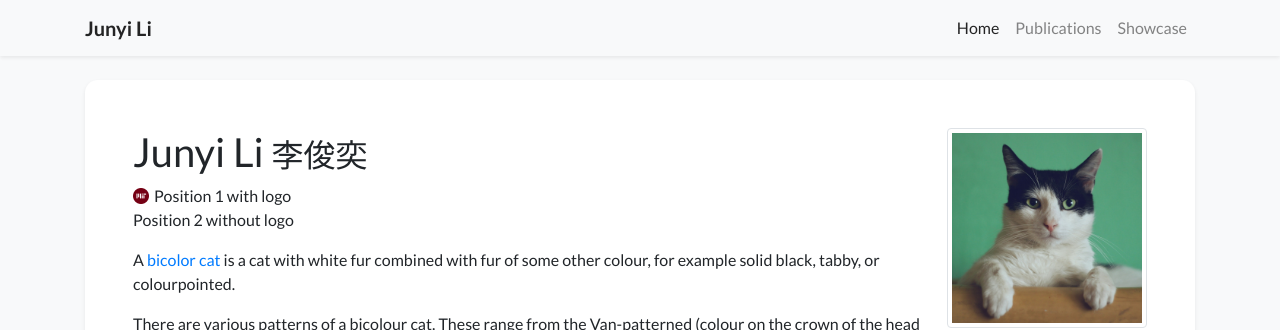
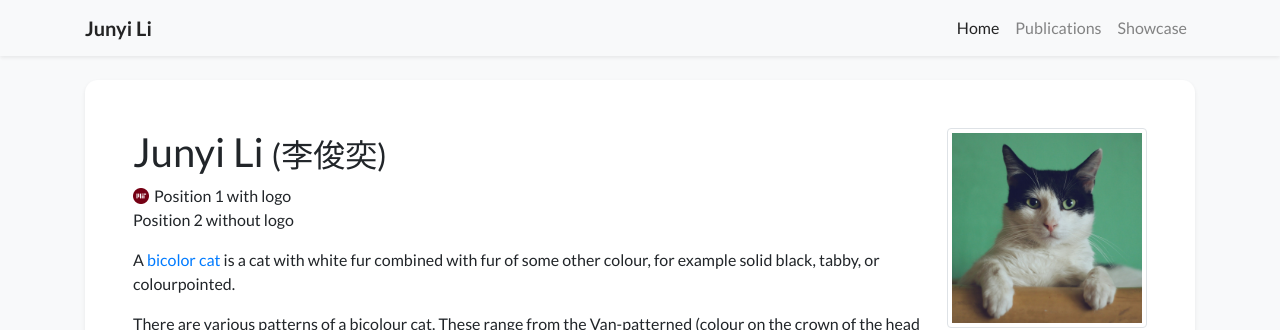
Before and after one commit to ProvenceStar/provencestar.github.io, a Jekyll site: the page built from index.html, in a window 1280 px wide and 900 px high. Shown: the top 330 px of the window. Built offline with Jekyll 4.4.1, drawn with Linux system fonts in a browser that asks for light colours; nearby versions of some CDN libraries; a style sheet for code colours, icons or effects is not loaded.

```diff
--- a/_data/profile.yml
+++ b/_data/profile.yml
@@ -1,9 +1,9 @@
 primary_name: "Junyi Li"
-secondary_name: "李俊奕"
+secondary_name: "(李俊奕)"
 navbar_name: "Junyi Li"
 
 positions:
-- logo: ./assets/images/badges/MIT_Social_circle.png  # Logo is optional
+- logo: assets/images/badges/MIT_Social_circle.png  # Logo is optional
   name: Position 1 with logo
 - name: Position 2 without logo
 
```
